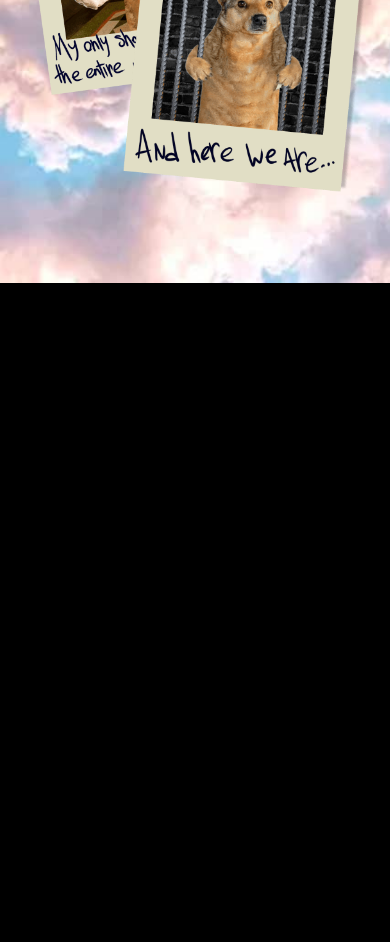
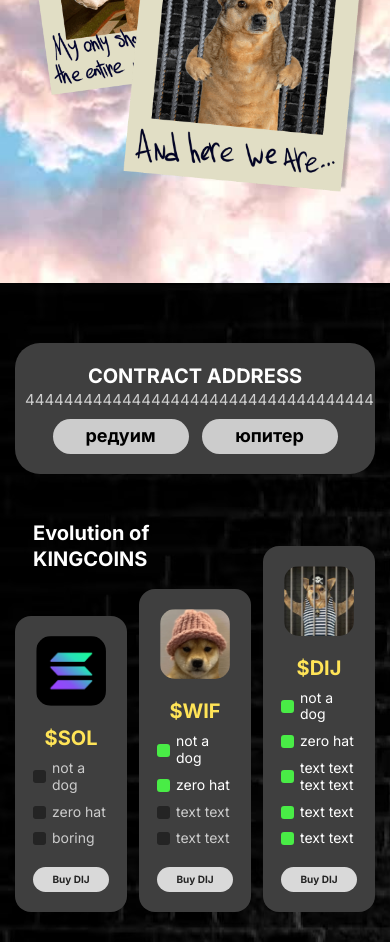
Before and after one commit to nurali-code/doggy, a plain HTML site: page index.html in a window 390 px wide. Shown: the part 1367-2309 px from the top of the page. Before the commit the page ends 1650 px from the top, so only its background shows below. Drawn offline with Linux system fonts and the light colour scheme.

Commit message:
contract done

```diff
--- a/sass/_elements.sass
+++ b/sass/_elements.sass
@@ -122,3 +122,16 @@
 
         &.sm
             font-size: 20px
+
+@media screen and ( max-width: 700px )
+    h2
+        font-size: 20px
+
+    .btn
+        font-size: 40px
+        &.md
+            font-size: 18px
+            padding: 6px 15px 8px
+
+        &.sm
+            font-size: 10px
--- a/sass/style.sass
+++ b/sass/style.sass
@@ -141,18 +141,6 @@
             &:nth-child(6)
                 top: 140%
                 right: 0
-
-
-.boss
-    padding: 100px 0
-    background-image: url('../img/matrics.jpg')
-    background-repeat: repeat-x
-    background-position: center center
-    background-size: 100% auto
-    text-align: center
-    img
-        width: 90%
-        max-width: 1240px
 
 .contract
     padding: 0
@@ -298,6 +286,68 @@
                 li
                     gap: 8px
 
+    @media screen and ( max-width: 700px )
+        padding-top: 60px
+        &::before
+            display: none
+
+        .container
+            max-width: 100%
+
+        &-code
+            font-size: 15px
+
+        &-box
+            padding: 20px 10px
+            border-radius: 25px
+            margin-bottom: 20px
+            &__heading
+                font-size: 20px
+
+        &__headline
+            left: 5%
+
+        &-items
+            gap: 12px
+            top: 0
+
+        &-item
+            width: 32%
+            img
+                width: 70px
+                height: 70px
+
+            &__heading
+                font-size: 20px
+                margin-bottom: 10px
+
+            .list
+                margin-bottom: 20px
+                li
+                    gap: 6px
+                    margin-bottom: 10px
+
+                &__icon
+                    min-width: 13px
+                    width: 13px
+                    height: 13px
+
+                &__text
+                    font-size: 14px
+                    line-height: 120%
+
+
+.boss
+    padding: 100px 0
+    background-image: url('../img/matrics.jpg')
+    background-repeat: repeat-x
+    background-position: center center
+    background-size: 100% auto
+    text-align: center
+    img
+        width: 90%
+        max-width: 1240px
+
 .tokenomics
     background-image: url(../img/token.jpg)
     text-align: center
@@ -426,6 +476,5 @@
 
 @media screen and ( max-width: 700px )
     .boss,
-    .contract,
     .tokenomics
         display: none
```
Also changed, not shown: css/style.css, 1 other file.
